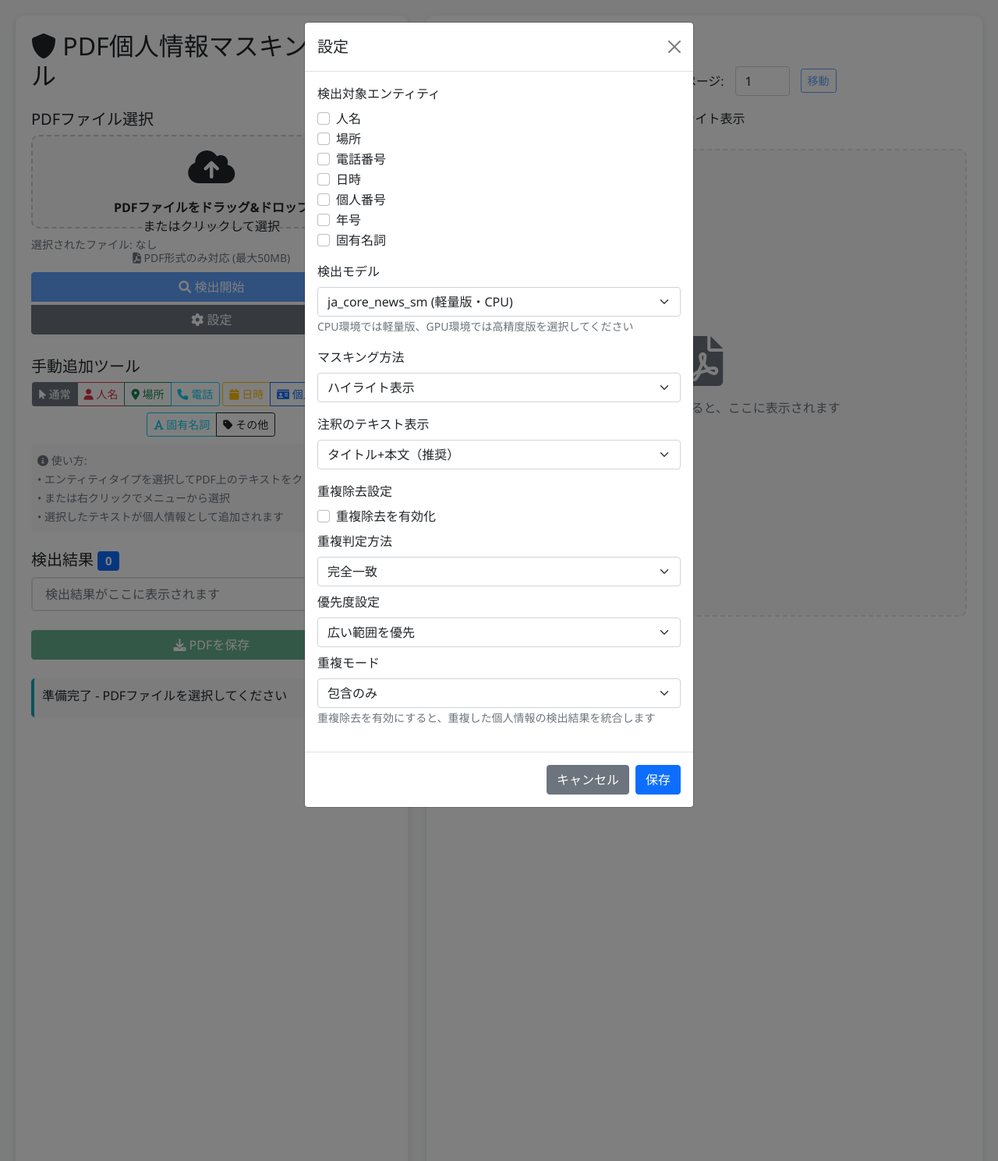
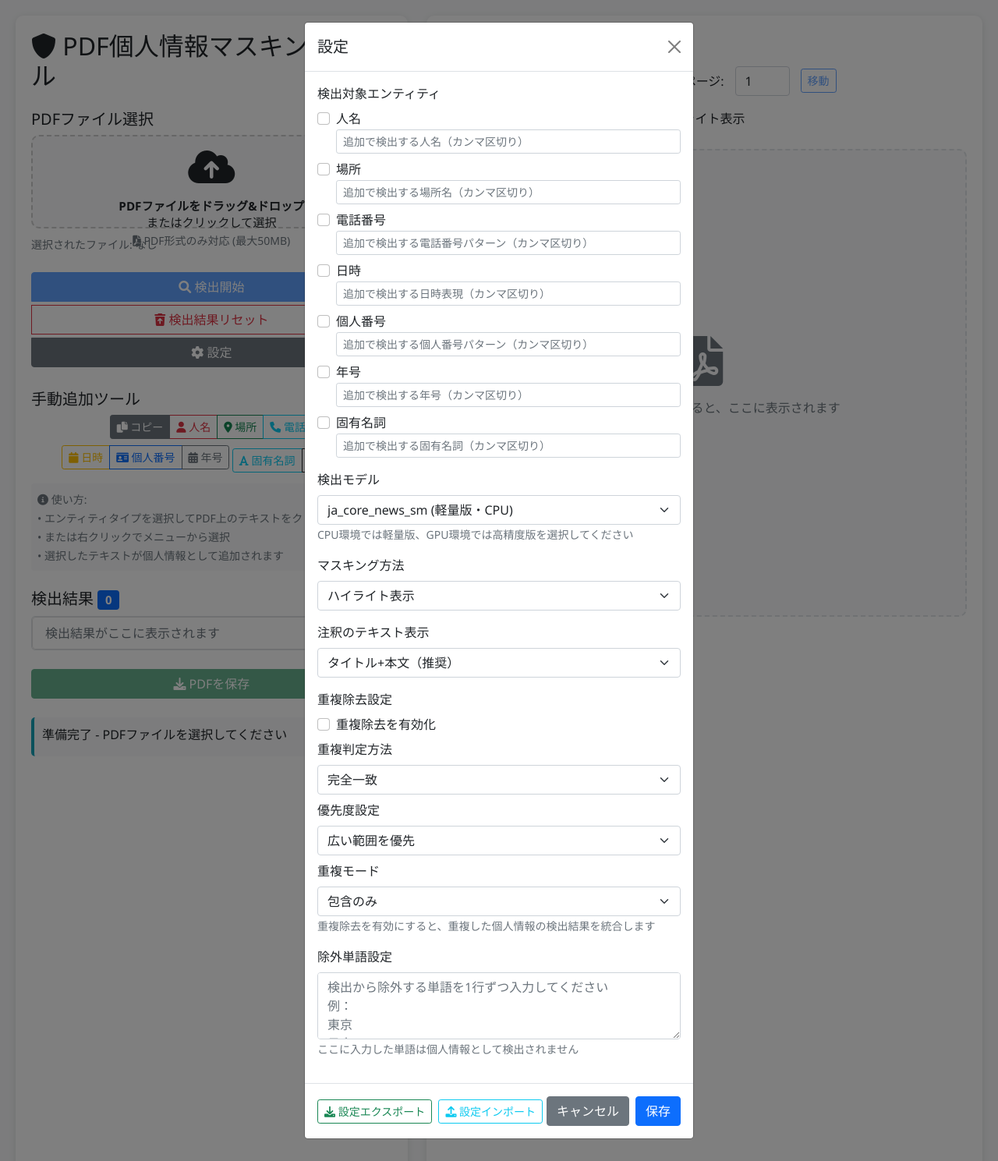
Before and after one commit to TomCat2357/PresidioPDF, a Python web app: template src/web/templates/index.html in a window 1280 px wide, after a click on "設定". Shown: the whole page at 78% size. Run offline with Jinja, Linux system fonts and the light colour scheme; the template is opened without the code that fills it, so the values that code supplies are empty; some libraries are stand-ins or nearby versions.

Commit message:
feat: WebUI機能拡張 - リセット・設定管理・除外単語機能追加
- 検出結果一括リセット機能を追加（/api/reset_entities エンドポイント）
- 設定エクスポート・インポート機能を実装
- エンティティタイプ別の追加検出単語設定機能
- 除外単語設定機能を追加
- コピーモードの改善（デフォルトをコピーモードに変更）
- UIレイアウトの調整とユーザビリティ向上

🤖 Generated with [Claude Code](https://claude.ai/code)

Co-Authored-By: Claude <noreply@anthropic.com>

```diff
--- a/src/web/static/js/app.js
+++ b/src/web/static/js/app.js
@@ -104,6 +104,7 @@ document.addEventListener('DOMContentLoaded', () => {
                 entityList: document.getElementById('entityList'),
                 resultCount: document.getElementById('resultCount'),
                 saveBtn: document.getElementById('saveBtn'),
+                resetBtn: document.getElementById('resetBtn'),
                 statusMessage: document.getElementById('statusMessage'),
                 loadingOverlay: document.getElementById('loadingOverlay'),
                 pdfViewer: document.getElementById('pdfViewer'),
@@ -114,7 +115,18 @@ document.addEventListener('DOMContentLoaded', () => {
                 highlightOverlay: document.getElementById('highlightOverlay'),
                 saveSettingsBtn: document.getElementById('saveSettingsBtn'),
                 contextMenu: document.getElementById('contextMenu'),
-                cancelSelection: document.getElementById('cancelSelection')
+                cancelSelection: document.getElementById('cancelSelection'),
+                exportSettingsBtn: document.getElementById('exportSettingsBtn'),
+                importSettingsBtn: document.getElementById('importSettingsBtn'),
+                importSettingsFile: document.getElementById('importSettingsFile'),
+                excludeWords: document.getElementById('excludeWords'),
+                additionalPersonWords: document.getElementById('additionalPersonWords'),
+                additionalLocationWords: document.getElementById('additionalLocationWords'),
+                additionalPhoneWords: document.getElementById('additionalPhoneWords'),
+                additionalDateWords: document.getElementById('additionalDateWords'),
+                additionalIndividualWords: document.getElementById('additionalIndividualWords'),
+                additionalYearWords: document.getElementById('additionalYearWords'),
+                additionalProperNounWords: document.getElementById('additionalProperNounWords')
             };
             this.pdfContext = this.elements.pdfCanvas.getContext('2d');
         }
@@ -143,7 +155,36 @@ document.addEventListener('DOMContentLoaded', () => {
             this.elements.zoomSlider.addEventListener('input', (e) => this.updateZoom(parseInt(e.target.value, 10)));
             this.elements.showHighlights.addEventListener('change', () => this.renderHighlights());
             this.elements.saveBtn.addEventListener('click', () => this.generateAndDownloadPdf());
+
+            // リセットボタンのイベント
+            this.elements.resetBtn.addEventListener('click', async () => {
+                if (!this.detectionResults.length) {
+                    this.updateStatus('リセット対象なし');
+                    return;
+                }
+                if (!window.confirm('検出済みの個人情報をすべて削除します。元に戻せません。実行しますか？')) return;
+                try {
+                    this.showLoading(true, 'リセット中...');
+                    await fetch('/api/reset_entities', { method: 'POST' });
+                    this.detectionResults = [];
+                    this.selectedEntityIndex = -1;
+                    this.renderEntityList();
+                    this.renderHighlights();
+                    this.updateResultCount?.();
+                    this.updateSaveButtonState?.();
+                    this.updateStatus('検出結果をリセットしました');
+                } finally {
+                    this.showLoading(false);
+                }
+            });
+
+            // 個別のコピーボタンは廃止
             this.elements.saveSettingsBtn.addEventListener('click', () => this.saveSettings());
+
+            // 設定エクスポート・インポートのイベント
+            this.elements.exportSettingsBtn.addEventListener('click', () => this.exportSettings());
+            this.elements.importSettingsBtn.addEventListener('click', () => this.elements.importSettingsFile.click());
+            this.elements.importSettingsFile.addEventListener('change', (e) => this.importSettings(e));
 
             // --- PDFビューアのインタラクティブなイベント（整理・統合済み） ---
 
@@ -172,7 +213,7 @@ document.addEventListener('DOMContentLoaded', () => {
                 }
             });
 
-            this.elements.pdfViewer.addEventListener('mouseup', (e) => {
+            this.elements.pdfViewer.addEventListener('mouseup', async (e) => {
                 if (e.button === 0) { // 左クリックのみ
                     console.log('Mouse Up (Left Button)', { x: e.clientX, y: e.clientY });
 
@@ -253,14 +294,18 @@ document.addEventListener('DOMContentLoaded', () => {
                         // 一時的にcurrentSelectionを設定
                         this.currentSelection = currentSelection;
 
-                        if (selectedMode && selectedMode.value) {
+                        if (selectedMode && selectedMode.value && selectedMode.value !== 'none') {
                             // エンティティタイプが選択されている場合は直接追加
                             console.log('Adding manual entity:', selectedMode.value);
                             this.addManualEntity(selectedMode.value);
                         } else {
-                            // エンティティタイプが未選択の場合はコンテキストメニューを表示
-                            console.log('Showing context menu at:', e.clientX, e.clientY);
-                            this.showContextMenu(e.clientX, e.clientY);
+                            // コピーモードは自動コピー
+                            try {
+                                await navigator.clipboard.writeText(currentSelection.text);
+                                this.updateStatus(`「${currentSelection.text}」をコピーしました`);
+                            } catch {
+                                this.updateStatus('コピーに失敗しました');
+                            }
                         }
                     } else {
                         console.log('No valid selection found, even in history');
@@ -763,10 +808,12 @@ document.addEventListener('DOMContentLoaded', () => {
                 const response = await fetch('/api/detect', {
                     method: 'POST',
                     headers: { 'Content-Type': 'application/json' },
-                    // 手動追加分を常にサーバへ同期してから検出
+                    // 手動追加分と新しい設定をサーバへ同期してから検出
                     body: JSON.stringify({
                         ...this.settings,
-                        manual_entities: this.detectionResults.filter(e => e.manual)
+                        manual_entities: this.detectionResults.filter(e => e.manual),
+                        exclude_words: this.settings.exclude_words || [],
+                        additional_words: this.settings.additional_words || {}
                     })
                 });
                 const data = await response.json();
@@ -809,7 +856,7 @@ document.addEventListener('DOMContentLoaded', () => {
 
             this.detectionResults.forEach((entity, index) => {
                 const item = document.createElement('div');
-                item.className = `list-group-item list-group-item-action d-flex justify-content-between align-items-start`;
+                item.className = `list-group-item list-group-item-action d-flex align-items-start gap-2`;
                 if (index === this.selectedEntityIndex) {
                     item.classList.add('active');
                 }
@@ -846,8 +893,8 @@ document.addEventListener('DOMContentLoaded', () => {
                     await this.deleteEntity(index);
                 });
 
-                item.appendChild(contentDiv);
-                item.appendChild(deleteBtn);
+                item.appendChild(deleteBtn);     // 先にボタン
+                item.appendChild(contentDiv);    // 内容を右側へ
                 listEl.appendChild(item);
             });
         }
@@ -965,6 +1012,18 @@ document.addEventListener('DOMContentLoaded', () => {
             this.settings.deduplication_priority = document.getElementById('deduplicationPriority').value;
             this.settings.deduplication_overlap_mode = document.getElementById('deduplicationOverlapMode').value;
 
+            // 除外単語と追加単語設定を取得
+            this.settings.exclude_words = this.elements.excludeWords.value.split('\n').filter(word => word.trim());
+            this.settings.additional_words = {
+                PERSON: this.elements.additionalPersonWords.value.split(',').map(w => w.trim()).filter(w => w),
+                LOCATION: this.elements.additionalLocationWords.value.split(',').map(w => w.trim()).filter(w => w),
+                PHONE_NUMBER: this.elements.additionalPhoneWords.value.split(',').map(w => w.trim()).filter(w => w),
+                DATE_TIME: this.elements.additionalDateWords.value.split(',').map(w => w.trim()).filter(w => w),
+                INDIVIDUAL_NUMBER: this.elements.additionalIndividualWords.value.split(',').map(w => w.trim()).filter(w => w),
+                YEAR: this.elements.additionalYearWords.value.split(',').map(w => w.trim()).filter(w => w),
+                PROPER_NOUN: this.elements.additionalProperNounWords.value.split(',').map(w => w.trim()).filter(w => w)
+            };
+
             console.log('重複除去設定を保存:', {
                 enabled: this.settings.deduplication_enabled,
                 method: this.settings.deduplication_method,
@@ -993,12 +1052,76 @@ document.addEventListener('DOMContentLoaded', () => {
             document.getElementById('deduplicationPriority').value = this.settings.deduplication_priority || 'wider_range';
             document.getElementById('deduplicationOverlapMode').value = this.settings.deduplication_overlap_mode || 'partial_overlap';
 
+            // 除外単語と追加単語設定をロード
+            if (this.settings.exclude_words) {
+                this.elements.excludeWords.value = this.settings.exclude_words.join('\n');
+            }
+            if (this.settings.additional_words) {
+                this.elements.additionalPersonWords.value = (this.settings.additional_words.PERSON || []).join(', ');
+                this.elements.additionalLocationWords.value = (this.settings.additional_words.LOCATION || []).join(', ');
+                this.elements.additionalPhoneWords.value = (this.settings.additional_words.PHONE_NUMBER || []).join(', ');
+                this.elements.additionalDateWords.value = (this.settings.additional_words.DATE_TIME || []).join(', ');
+                this.elements.additionalIndividualWords.value = (this.settings.additional_words.INDIVIDUAL_NUMBER || []).join(', ');
+                this.elements.additionalYearWords.value = (this.settings.additional_words.YEAR || []).join(', ');
+                this.elements.additionalProperNounWords.value = (this.settings.additional_words.PROPER_NOUN || []).join(', ');
+            }
+
             console.log('重複除去設定をロード:', {
                 enabled: this.settings.deduplication_enabled,
                 method: this.settings.deduplication_method,
                 priority: this.settings.deduplication_priority,
                 overlap_mode: this.settings.deduplication_overlap_mode
             });
+        }
+
+        exportSettings() {
+            try {
+                const settingsData = {
+                    ...this.settings,
+                    version: "1.0",
+                    exported_at: new Date().toISOString()
+                };
+
+                const blob = new Blob([JSON.stringify(settingsData, null, 2)], { type: 'application/json' });
+                const url = URL.createObjectURL(blob);
+                const a = document.createElement('a');
+                a.href = url;
+                a.download = `presidio_settings_${new Date().toISOString().slice(0, 10)}.json`;
+                document.body.appendChild(a);
+                a.click();
+                document.body.removeChild(a);
+                URL.revokeObjectURL(url);
+
+                this.updateStatus('設定をエクスポートしました');
+            } catch (error) {
+                this.showError('設定のエクスポートに失敗しました');
+            }
+        }
+
+        importSettings(event) {
+            const file = event.target.files[0];
+            if (!file) return;
+
+            const reader = new FileReader();
+            reader.onload = (e) => {
+                try {
+                    const settingsData = JSON.parse(e.target.result);
+
+                    // 設定をマージ
+                    this.settings = { ...this.settings, ...settingsData };
+
+                    // UIに反映
+                    this.loadSettings();
+
+                    this.updateStatus('設定をインポートしました');
+                } catch (error) {
+                    this.showError('設定ファイルの読み込みに失敗しました');
+                }
+            };
+            reader.readAsText(file);
+
+            // ファイル選択をリセット
+            event.target.value = '';
         }
 
         getEntityTypeJapanese(entityType) {
@@ -1170,15 +1293,17 @@ document.addEventListener('DOMContentLoaded', () => {
             }
         }
 
-        handleModeBasedSelection() {
+        async handleModeBasedSelection() {
             const selectedMode = document.querySelector('input[name="entityMode"]:checked');
-            if (!selectedMode || !selectedMode.value) {
-                this.updateStatus('手動追加するには、まずエンティティタイプ（人名など）を選択してください。', false);
+            const entityType = selectedMode ? selectedMode.value : '';
+            if (entityType === 'none' || entityType === '') {
+                const t = this.currentSelection?.text?.trim();
+                if (!t) { this.updateStatus('コピー対象の選択がありません'); return; }
+                try { await navigator.clipboard.writeText(t); this.updateStatus(`「${t}」をコピーしました`); }
+                catch { this.updateStatus('コピーに失敗しました'); }
                 this.clearTextSelection();
                 return;
             }
-
-            const entityType = selectedMode.value;
             this.addManualEntity(entityType);
         }
 
--- a/src/web/templates/index.html
+++ b/src/web/templates/index.html
@@ -184,6 +184,8 @@
             border: 1px solid #dee2e6;
             border-radius: 5px;
         }
+        .entity-list .list-group-item .btn-outline-danger{flex-shrink:0}
+        .entity-list .list-group-item .text-truncate{white-space:nowrap; overflow:hidden; text-overflow:ellipsis}
 
         .entity-item {
             padding: 10px;
@@ -226,6 +228,8 @@
             cursor: pointer;
             transition: border-color 0.3s;
             max-height: 120px;
+        }
+        .upload-area p{font-size:0.95rem; line-height:1.4; margin:0; word-break:break-word}
         }
 
         .upload-area:hover {
@@ -408,7 +412,10 @@
                         <div class="btn-group-vertical w-100">
                             <button class="btn btn-primary" id="detectBtn" disabled>
                                 <i class="fas fa-search"></i> 検出開始
+                            </button>                            <button class="btn btn-outline-danger" id="resetBtn">
+                                <i class="fas fa-trash-restore"></i> 検出結果リセット
                             </button>
+
                             <button class="btn btn-secondary" data-bs-toggle="modal" data-bs-target="#settingsModal">
                                 <i class="fas fa-cog"></i> 設定
                             </button>
@@ -421,10 +428,11 @@
                         <h5>手動追加ツール</h5>
                         <div class="manual-add-toolbar">
                             <div class="btn-group mb-2" role="group">
-                                <input type="radio" class="btn-check" name="entityMode" id="mode-none" value="" checked>
+                                <input type="radio" class="btn-check" name="entityMode" id="mode-none" value="none" checked>
                                 <label class="btn btn-outline-secondary btn-sm" for="mode-none">
-                                    <i class="fas fa-mouse-pointer"></i> 通常
+                                    <i class="fas fa-copy"></i> コピー
                                 </label>
+                                <!-- 個別のコピーボタンは削除 -->
 
                                 <input type="radio" class="btn-check" name="entityMode" id="mode-person" value="PERSON">
                                 <label class="btn btn-outline-danger btn-sm" for="mode-person">
@@ -565,29 +573,50 @@
                             <input class="form-check-input" type="checkbox" id="entityPerson" value="PERSON">
                             <label class="form-check-label" for="entityPerson">人名</label>
                         </div>
+                        <div class="ms-4 mb-2">
+                            <input type="text" class="form-control form-control-sm" id="additionalPersonWords" placeholder="追加で検出する人名（カンマ区切り）">
+                        </div>
                         <div class="form-check">
                             <input class="form-check-input" type="checkbox" id="entityLocation" value="LOCATION">
                             <label class="form-check-label" for="entityLocation">場所</label>
+                        </div>
+                        <div class="ms-4 mb-2">
+                            <input type="text" class="form-control form-control-sm" id="additionalLocationWords" placeholder="追加で検出する場所名（カンマ区切り）">
                         </div>
                         <div class="form-check">
                             <input class="form-check-input" type="checkbox" id="entityPhone" value="PHONE_NUMBER">
                             <label class="form-check-label" for="entityPhone">電話番号</label>
                         </div>
+                        <div class="ms-4 mb-2">
+                            <input type="text" class="form-control form-control-sm" id="additionalPhoneWords" placeholder="追加で検出する電話番号パターン（カンマ区切り）">
+                        </div>
                         <div class="form-check">
                             <input class="form-check-input" type="checkbox" id="entityDate" value="DATE_TIME">
                             <label class="form-check-label" for="entityDate">日時</label>
+                        </div>
+                        <div class="ms-4 mb-2">
+                            <input type="text" class="form-control form-control-sm" id="additionalDateWords" placeholder="追加で検出する日時表現（カンマ区切り）">
                         </div>
                         <div class="form-check">
                             <input class="form-check-input" type="checkbox" id="entityIndividualNumber" value="INDIVIDUAL_NUMBER">
                             <label class="form-check-label" for="entityIndividualNumber">個人番号</label>
                         </div>
+                        <div class="ms-4 mb-2">
+                            <input type="text" class="form-control form-control-sm" id="additionalIndividualWords" placeholder="追加で検出する個人番号パターン（カンマ区切り）">
+                        </div>
                         <div class="form-check">
                             <input class="form-check-input" type="checkbox" id="entityYear" value="YEAR">
                             <label class="form-check-label" for="entityYear">年号</label>
                         </div>
+                        <div class="ms-4 mb-2">
+                            <input type="text" class="form-control form-control-sm" id="additionalYearWords" placeholder="追加で検出する年号（カンマ区切り）">
+                        </div>
                         <div class="form-check">
                             <input class="form-check-input" type="checkbox" id="entityProperNoun" value="PROPER_NOUN">
                             <label class="form-check-label" for="entityProperNoun">固有名詞</label>
+                        </div>
+                        <div class="ms-4 mb-2">
+                            <input type="text" class="form-control form-control-sm" id="additionalProperNounWords" placeholder="追加で検出する固有名詞（カンマ区切り）">
                         </div>
                     </div>
                     <div class="mb-3">
@@ -653,8 +682,24 @@
                             重複除去を有効にすると、重複した個人情報の検出結果を統合します
                         </small>
                     </div>
+                    <div class="mb-3">
+                        <label class="form-label">除外単語設定</label>
+                        <textarea class="form-control" id="excludeWords" rows="3" placeholder="検出から除外する単語を1行ずつ入力してください&#10;例：&#10;東京&#10;日本&#10;会社"></textarea>
+                        <small class="form-text text-muted">
+                            ここに入力した単語は個人情報として検出されません
+                        </small>
+                    </div>
                 </div>
                 <div class="modal-footer">
+                    <div class="me-auto">
+                        <button type="button" class="btn btn-outline-success btn-sm" id="exportSettingsBtn">
+                            <i class="fas fa-download"></i> 設定エクスポート
+                        </button>
+                        <input type="file" id="importSettingsFile" accept=".json" style="display: none;">
+                        <button type="button" class="btn btn-outline-info btn-sm ms-1" id="importSettingsBtn">
+                            <i class="fas fa-upload"></i> 設定インポート
+                        </button>
+                    </div>
                     <button type="button" class="btn btn-secondary" data-bs-dismiss="modal">キャンセル</button>
                     <button type="button" class="btn btn-primary" id="saveSettingsBtn">保存</button>
                 </div>
```
Also changed, not shown: src/web/web_routes.py (+20 -0 lines).
